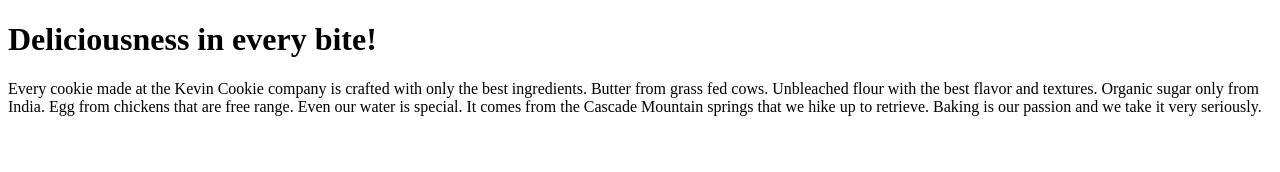
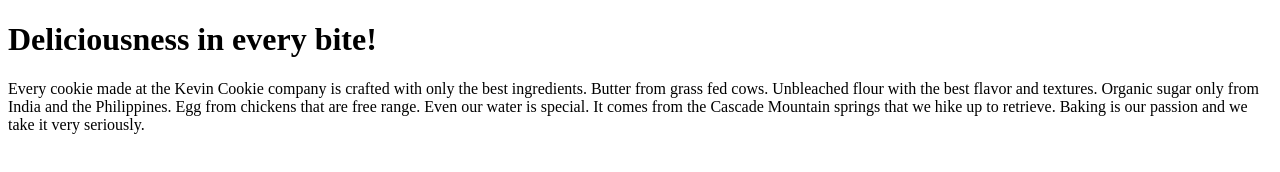
Before and after one commit to Dungnvd/KevinCookieCompany.com, a plain HTML site: page index.htm in a window 1280 px wide. Drawn offline with Linux system fonts and the light colour scheme.

Commit message:
Update index.htm

```diff
--- a/index.htm
+++ b/index.htm
@@ -4,7 +4,7 @@
 
 <h1>Deliciousness in every bite!</h1>
 
-<p>Every cookie made at the Kevin Cookie company is crafted with only the best ingredients. Butter from grass fed cows. Unbleached flour with the best flavor and textures. Organic sugar only from India. Egg from chickens that are free range. Even our water is special. It comes from the Cascade Mountain springs that we hike up to retrieve. Baking is our passion and we take it very seriously.</p>
+<p>Every cookie made at the Kevin Cookie company is crafted with only the best ingredients. Butter from grass fed cows. Unbleached flour with the best flavor and textures. Organic sugar only from India and the Philippines. Egg from chickens that are free range. Even our water is special. It comes from the Cascade Mountain springs that we hike up to retrieve. Baking is our passion and we take it very seriously.</p>
 
 </body>
 </html>
```
